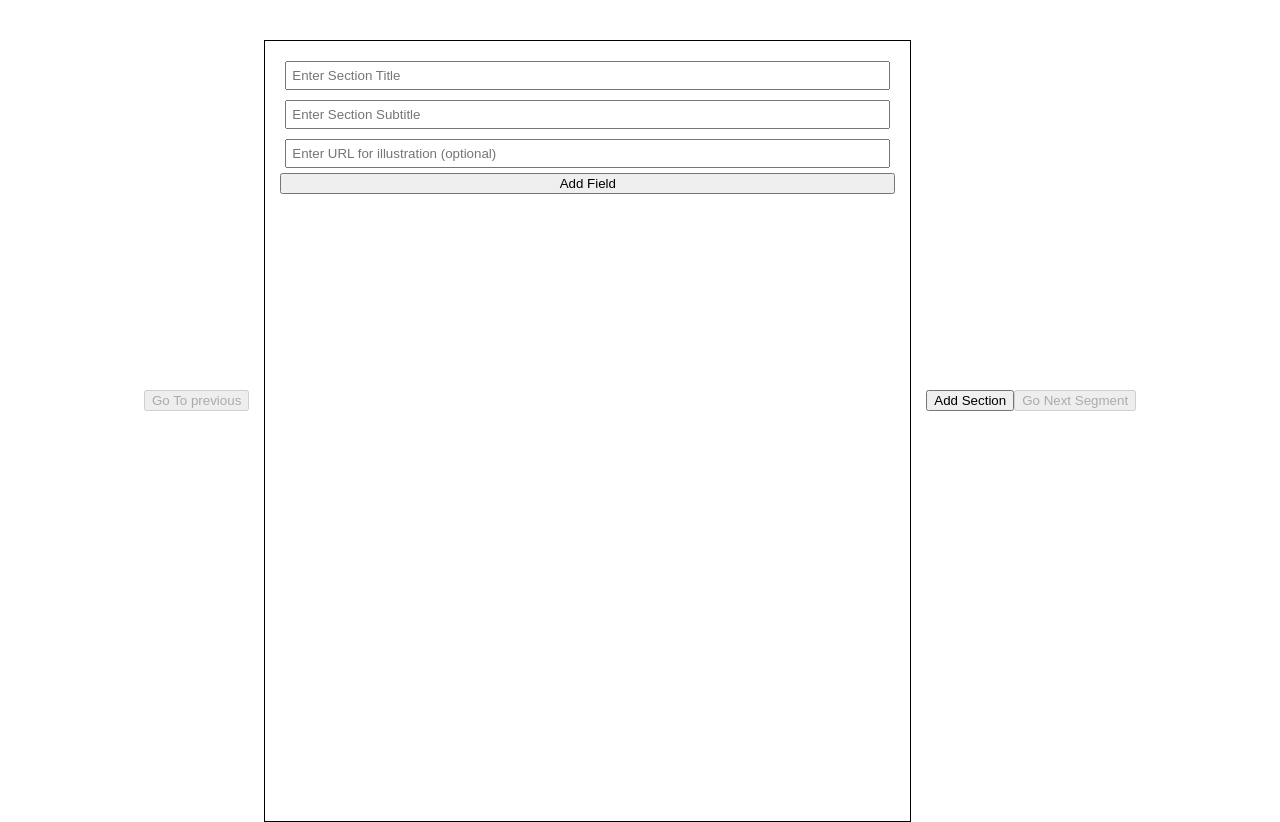
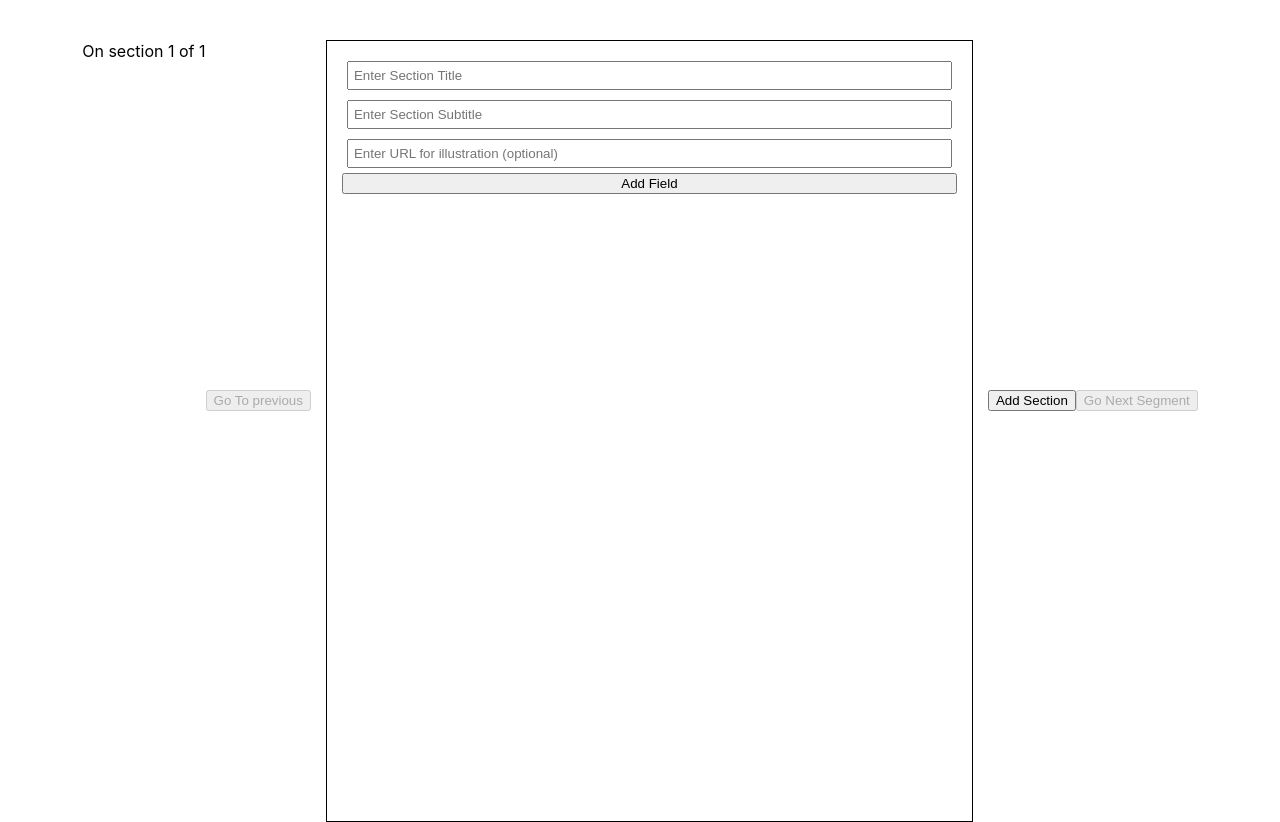
Before and after one commit to AbdulBsit/formComponent, a React (Create React App) app: page / in a window 1280 px wide. Built offline with nearby package versions, Linux system fonts and the light colour scheme.

Commit message:
Code Clean

```diff
--- a/src/actions.js
+++ b/src/actions.js
@@ -8,12 +8,14 @@ export function useActions() {
   function addSection() {
     dispatch({ type: ADD_SEGMENT, payload: state });
   }
+
   function setSegmentKeys(activeIndex, value) {
     dispatch({
       type: EDIT_SEGMENT_KEYS,
       payload: { activeIndex, value }
     });
   }
+
   function addSegmentField(activeIndex, value) {
     dispatch({
       type: EDIT_SEGMENT_KEYS,
--- a/src/components/AddFields.js
+++ b/src/components/AddFields.js
@@ -1,8 +1,7 @@
-import React, { useEffect } from "react";
+import React from "react";
 
 export default function AddFields(props) {
   const [type, setType] = React.useState(props?.field?.type ?? null);
-
   const [name, setName] = React.useState(props?.field?.name ?? null);
   const [required, setRequired] = React.useState(
     props?.field?.required ?? "true"
@@ -78,7 +77,7 @@ export default function AddFields(props) {
   const renderImageCreator = () => <div>This is Image Creator</div>;
 
   return (
-    <dialog open>
+    <dialog open={props.isDialogVisible}>
       <p>Add Field to {props.name} </p>
       <label for="type">Input Type : </label>
       <select
--- a/src/components/FormMaker.js
+++ b/src/components/FormMaker.js
@@ -13,6 +13,7 @@ function FormMaker() {
     setActiveIndex(activeIndex + 1);
     addSection();
   };
+
   const prevSegment = () => {
     setActiveIndex(activeIndex - 1);
   };
@@ -29,6 +30,9 @@ function FormMaker() {
         justifyContent: "center"
       }}
     >
+      <p>
+        On section {activeIndex + 1} of {state.length}
+      </p>
       <div style={{ alignSelf: "center" }}>
         <button onClick={prevSegment} disabled={activeIndex === 0}>
           Go To previous
--- a/src/components/Segment.js
+++ b/src/components/Segment.js
@@ -1,65 +1,48 @@
-import React from "react";
+import React, { useState, useContext, useEffect } from "react";
 import AddFields from "./AddFields";
 import { useActions } from "../actions";
 import { store } from "../store";
 
-function Segment(props) {
-  const { state, dispatch } = React.useContext(store);
+function Segment({ activeIndex }) {
+  const { state, dispatch } = useContext(store);
   const { editSegmentField, addSegmentField, setSegmentKeys } = useActions();
-  const [editIndex, setEditIndex] = React.useState(null);
-  const [editField, setEditField] = React.useState(false);
-  const [activeIndex, setActiveIndex] = React.useState(props.activeIndex);
-  const [dialog, setDialog] = React.useState(false);
-  const [title, setTitle] = React.useState(state[props.activeIndex].title);
-  const [subtitle, setSubTitle] = React.useState(
-    state[props.activeIndex].subtitle
-  );
-  const [illustration, setIllustration] = React.useState(
-    state[props.activeIndex].illustration
-  );
-  React.useEffect(() => {
-    setActiveIndex(props.activeIndex);
-    setTitle(state[props.activeIndex].title);
-    setSubTitle(state[props.activeIndex].subtitle);
-    setIllustration(state[props.activeIndex].illustration);
-  }, [props.activeIndex]);
 
-  const toggleAddField = status => {
-    setDialog(status);
+  const [editIndex, setEditIndex] = useState(null);
+  const [isDialogVisible, setIsDialogVisible] = useState(false);
+  const [n, setN] = useState(0);
+
+  // TODO deepCompare
+  useEffect(() => {}, [activeIndex, state, n]);
+
+  const openEditDialog = index => {
+    // TODO async dialog
+    // const values = await showEditPrompt(initialValues);
+    setEditIndex(index);
+    setIsDialogVisible(true);
   };
 
-  const EditField = index => {
-    setEditField(true);
-    setEditIndex(index);
-    setDialog(true);
-  };
-  if (state[activeIndex] !== null) {
-    return (
-      <div
-        style={{
-          display: "flex",
-          border: "1px solid black",
-          margin: 15,
-          width: "50%",
-          height: "100%",
-          padding: 15,
-          flexDirection: "column"
-        }}
-      >
-        {dialog && (
-          <AddFields
-            field={state[activeIndex].fields[editIndex]}
-            editField={editField}
-            toggleDialog={toggleAddField}
-            editFieldValue={value => {
+  const editFieldValue = value => {
     editSegmentField(activeIndex, value, editIndex);
     setEditIndex(null);
-              setEditField(false);
-            }}
+  };
+
+  let { title, subtitle, illustration } = state[activeIndex];
+
+  if (state[activeIndex] == null) {
+    return null;
+  }
+
+  return (
+    <div style={styles.container}>
+      <AddFields
+        isDialogVisible={isDialogVisible}
+        field={state[activeIndex].fields[editIndex]}
+        editField={editIndex !== null}
+        toggleDialog={setIsDialogVisible}
+        editFieldValue={editFieldValue}
         addField={value => addSegmentField(activeIndex, value)}
         name={state[activeIndex].title}
       />
-        )}
 
       <input
         style={styles.input}
@@ -67,8 +50,8 @@ function Segment(props) {
         type="text"
         placeholder="Enter Section Title"
         onChange={e => {
+          setN(Math.random());
           setSegmentKeys(activeIndex, { title: e.target.value });
-            setTitle(e.target.value);
         }}
       />
       <input
@@ -78,7 +61,6 @@ function Segment(props) {
         placeholder="Enter Section Subtitle"
         onChange={e => {
           setSegmentKeys(activeIndex, { subtitle: e.target.value });
-            setSubTitle(e.target.value);
         }}
       />
       <input
@@ -88,32 +70,36 @@ function Segment(props) {
         placeholder="Enter URL for illustration (optional)"
         onChange={e => {
           setSegmentKeys(activeIndex, { illustration: e.target.value });
-            setIllustration(e.target.value);
         }}
       />
-        {state[activeIndex].fields.length !== 0 &&
-          state[activeIndex].fields.map((item, index) => {
+
+      {state[activeIndex].fields.map((item, index) => {
         return (
-              <div
-                style={{ border: "3px solid black", padding: 15, margin: 15 }}
-                key={index}
-              >
+          <div style={styles.field} key={index}>
             <p>
-                  <b>{item.label}</b>
+              <b>{item.label}</b>Required :{item.required}, Max Length :
+              {item.maxLength}
             </p>
-                <p>
-                  Required :{item.required}, Max Lenght :{item.maxLength}
-                </p>
-                <button onClick={() => EditField(index)}>Edit</button>
+            <button onClick={() => openEditDialog(index)}>Edit</button>
           </div>
         );
       })}
-        <button onClick={() => toggleAddField(true)}>Add Field</button>
+
+      <button onClick={() => setIsDialogVisible(true)}>Add Field</button>
     </div>
   );
-  } else return null;
 }
 const styles = {
-  input: { padding: 5, margin: 5 }
+  input: { padding: 5, margin: 5 },
+  container: {
+    display: "flex",
+    border: "1px solid black",
+    margin: 15,
+    width: "50%",
+    height: "100%",
+    padding: 15,
+    flexDirection: "column"
+  },
+  field: { border: "3px solid black", padding: 15, margin: 15 }
 };
 export default Segment;
```
Lines whose indentation alone changed are shown as unchanged.
